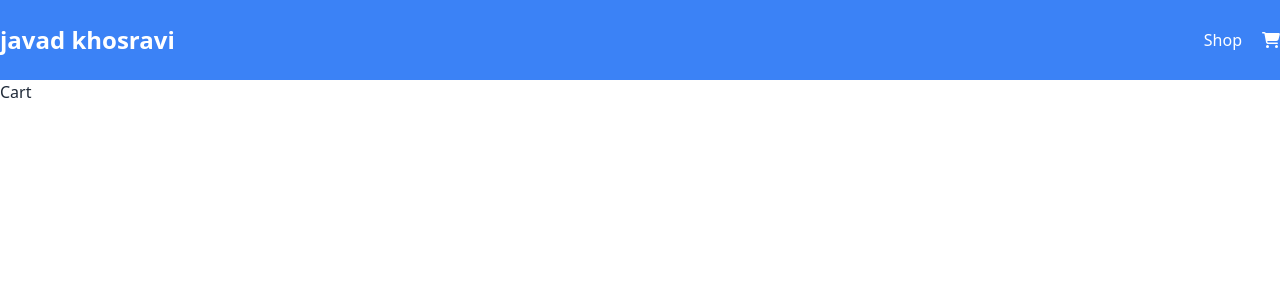
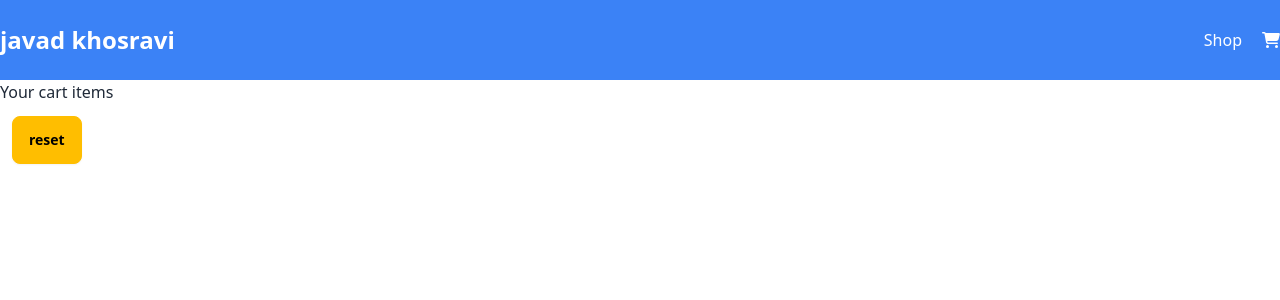
Before and after one commit to javadkhosravii/shopping-website, a React (Create React App) app: page /about in a window 1280 px wide. Shown: the top 300 px of the page. Built offline with nearby package versions, Linux system fonts and the light colour scheme.

Commit message:
commit changes

```diff
--- a/src/App.js
+++ b/src/App.js
@@ -5,7 +5,7 @@ import Cart from "./pages/cart/Cart";
 import Nav from "./components/Nav";
 import "slick-carousel/slick/slick.css";
 import "slick-carousel/slick/slick-theme.css";
-import { ShopContextProvider } from "./context/ShopContext";
+import { ShopContextProvider } from "./context/shopContext";
 function App() {
   return (
     <div>
--- a/src/context/shopContext.js
+++ b/src/context/shopContext.js
@@ -1,7 +1,7 @@
 import { createContext } from "react";
 import { useCart } from "../hook/useCart";
 
-export const ShopContext = createContext({
+export const shopContext = createContext({
   cartItems: null,
   addToCart: () => {},
   removeFromCart: () => {},
@@ -10,8 +10,8 @@ export const ShopContext = createContext({
 
 export const ShopContextProvider = (props) => {
   return (
-    <ShopContext.Provider value={useCart()}>
+    <shopContext.Provider value={useCart()}>
       {props.children}
-    </ShopContext.Provider>
+    </shopContext.Provider>
   );
 };
--- a/src/pages/cart/Cart.js
+++ b/src/pages/cart/Cart.js
@@ -1,7 +1,25 @@
-import React from 'react'
+import React, { useContext } from "react";
+import { shopContext } from "../../context/shopContext";
+import { PRODUCTS } from "../../data/products";
+import Product from "../shop/product";
+
 
 const Cart = () => {
-  return <div>Cart</div>;
-}
-
-export default Cart
+  const { cartItems, resetCart } = useContext(shopContext);
+  return (
+    <React.Fragment>
+      <h1>Your cart items</h1>
+      <div className="row">
+        {PRODUCTS.map((p) => {
+          if (cartItems?.some((i) => i.id === p.id && i.count > 0))
+            return <Product data={p}></Product>;
+          return null; // Add this line
+        })}
+      </div>
+      <button className="btn btn-warning m-3" onClick={resetCart}>
+        reset
+      </button>
+    </React.Fragment>
+  );
+};
+export default Cart;
--- a/src/pages/shop/Product.js
+++ b/src/pages/shop/Product.js
@@ -1,9 +1,9 @@
 import { useContext } from "react";
-import { ShopContext } from "../../context/shopContext";
+import { shopContext } from "../../context/shopContext";
 
 const Product = (props) => {
   const { id, productName, productImage, price } = props.data;
-  const { cartItems, addToCart, removeFromCart } = useContext(ShopContext);
+  const { cartItems, addToCart, removeFromCart } = useContext(shopContext);
 
   const isInCart = cartItems?.some((item) => item.id === id);
   return (
```
